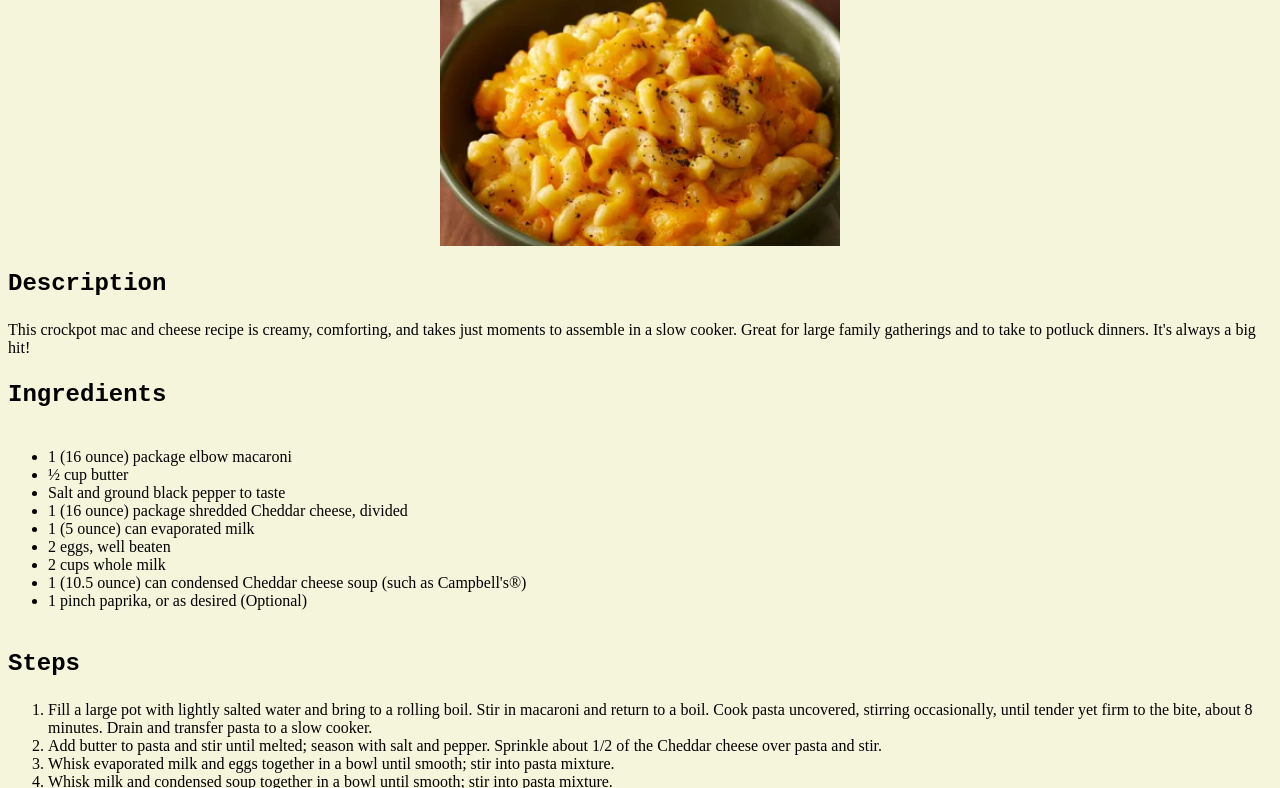
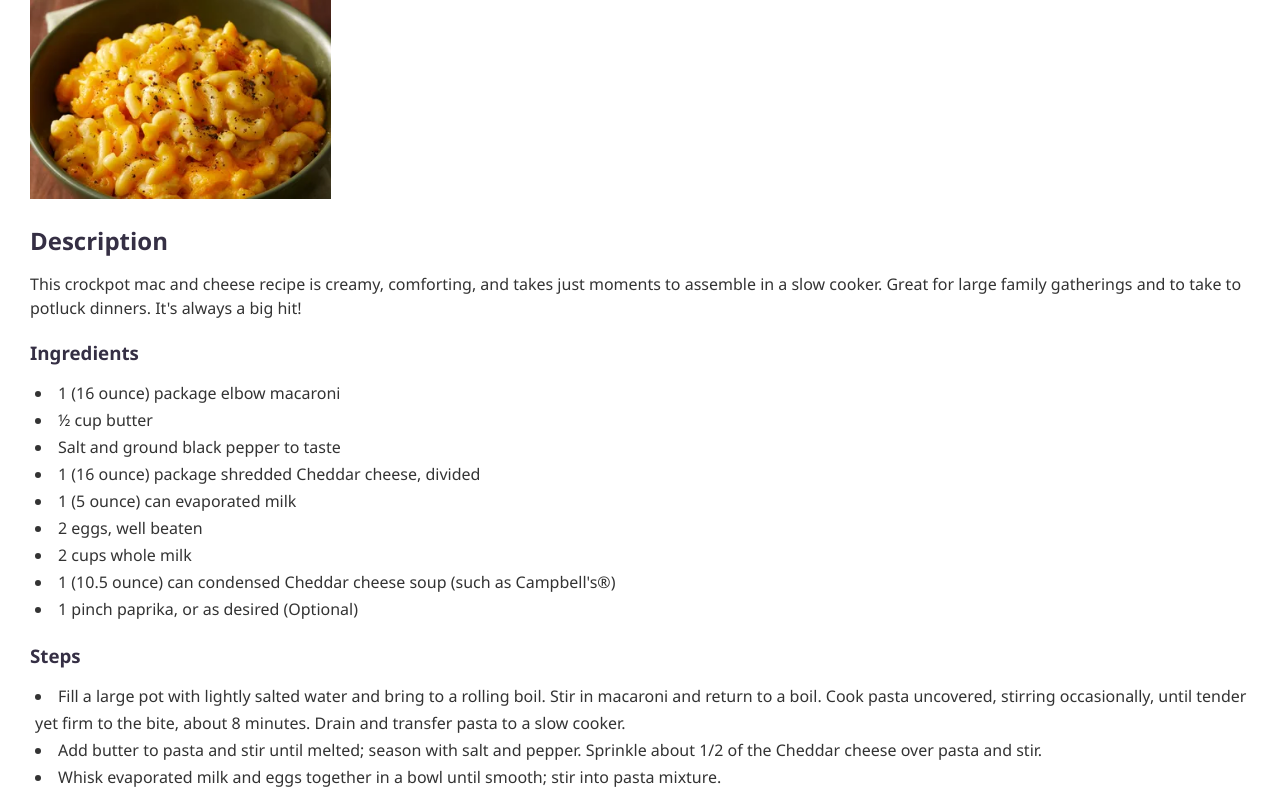
Before and after one commit to yash-wakde/odin-recipes, a plain HTML site: page recipes/macandcheese.html in a window 1280 px wide. Shown: the part 109-897 px from the top of the page. Drawn offline with Linux system fonts and the light colour scheme.

Commit message:
Align text

```diff
--- a/recipes/macandcheese.html
+++ b/recipes/macandcheese.html
@@ -9,7 +9,7 @@
 <body>
     <h1>Mac and Cheese</h1>
     <img src="macandcheese.jpg">
-    <h3>Description</h3>
+    <h2>Description</h2>
     <p>This crockpot mac and cheese recipe is creamy, comforting, and takes just moments to assemble in a slow cooker. Great for large family gatherings and to take to potluck dinners. It's always a big hit!</p>
     <h3>Ingredients</h3>
     <ul>
@@ -33,6 +33,5 @@
         <li>Cook on Low for 3 hours.</li>
         <li>Serve hot and enjoy!</li>
     </ol>
-    <a href="../index.html">Home</a>
 </body>
 </html>
--- a/style.css
+++ b/style.css
@@ -1,40 +1,55 @@
+*{
+    font-family: 'Segoe UI', Tahoma, Geneva, Verdana, sans-serif;
+    padding: 0px;
+    margin: 0px;
+}
+
 body{
-    background-color: beige;
+    padding: 30px;
+}
+
+#page-title{
+    text-align:center;
+    color:firebrick;
+    font-size: 48px;
+}
+
+div.container{
+    text-align:center;
+    margin: 30px;
+}
+
+p{
+    color: #333333;
+    line-height: 1.5em;
+}
+
+ul,ol{
+    display: inline-block;
+    text-align: left;
+    font-size: 18px;
+    color: #352F44;
+    line-height: 1.5em;
+}
+
+li{
+    color:#333333;
+    padding-left: 5px;
+    list-style: inside;
+    font-size: 16px;
+}
+
+a{
+    color: #352F44;
+}
+
+h1,h2,h3{
+    color: #352F44;
+    margin-top: 20px;
+    margin-bottom: 15px;
 }
 
 img{
-    display: block;
-    height:auto;
-    width: 400px;
-    margin-left: auto;
-    margin-right: auto;
+    height: 200px;
+    width: auto;
 }
-
-h1{
-    font-family: 'Courier New', Courier, monospace;
-    color: black;
-    text-align: center;
-    font-size: 36px;
-    font-weight:500px;
-}
-
-h3{
-    font-family: 'Courier New', Courier, monospace;
-    color: black;
-    font-size: 24px;
-    font-weight:500px;
-}
-
-ul{
-    display:inline-block;
-    text-align:left;
-
-}
-
-.main{
-    font-family: 'Courier New', Courier, monospace;
-    text-align: center;
-    font-size: 18px;
-    color: black;
-
-}
```
Also changed, not shown: index.html (+2 -3 lines), recipes/chickensandwich.html (+1 -2 lines), recipes/lasagna.html (+1 -2 lines).
